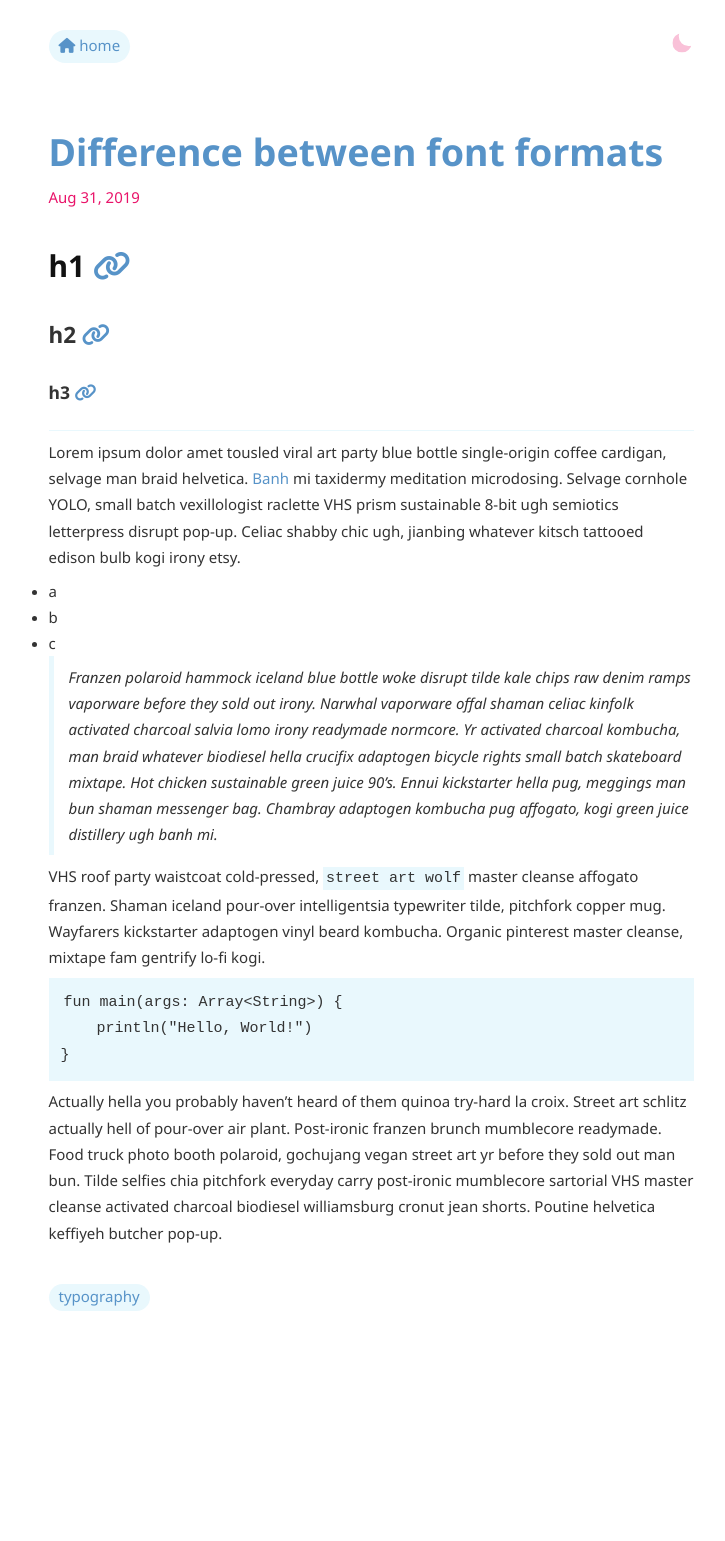
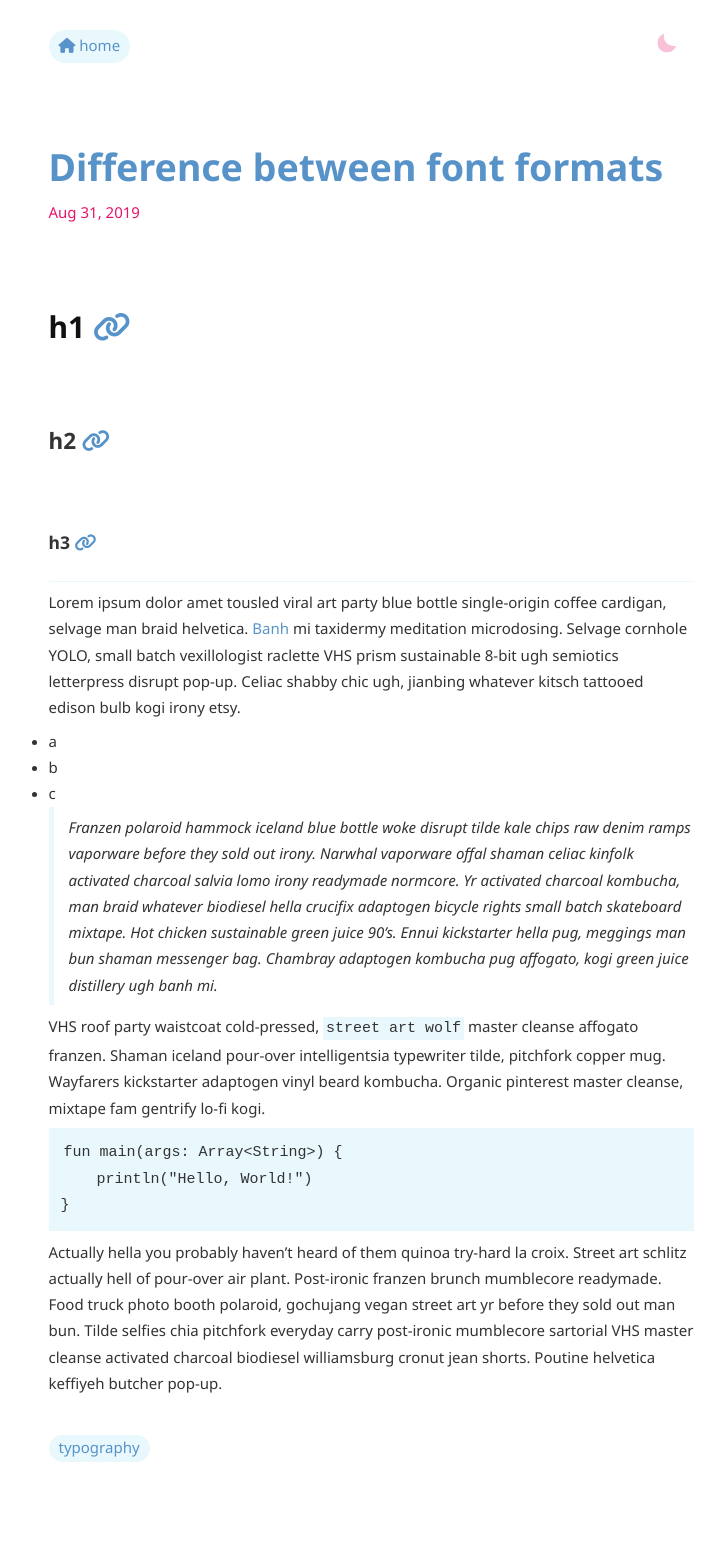
Before and after one commit to nonkerdoob/nonkerdoob.github.io, a Jekyll site: the page built from _posts/2019-08-31-difference-between-font-formats.md, in a window 1280 px wide. Shown: the whole page, without its empty margins (269-994 px from the left). Built offline with Jekyll 4.4.1, drawn with Linux system fonts in a browser that asks for light colours; nearby versions of some CDN libraries; before the commit the page ends 1391 px from its top, so only the background shows below that.

Commit message:
Anchor Fix

```diff
--- a/_sass/_main.scss
+++ b/_sass/_main.scss
@@ -172,10 +172,13 @@
 	position: fixed;
 	background-color: var(--background-color);
 	width: 100%;
-	max-width: 43rem;
+	max-width: 44rem;
 	top: 0;
 	padding-top: 2rem;
 	padding-bottom: 1.5rem;
+	margin-left: -1rem;
+	padding-left: 1rem;
+	padding-right: 1rem;
 }
 
 .post p {
@@ -270,12 +273,22 @@
 	margin-bottom: 1.5rem;
 }
 
+.post h1,
+.post h2,
+.post h3,
+.post h4,
+.post h5 {
+	margin-top: -2rem;
+	padding-top: 5rem;
+}
+
 .home3 {
 	color: var(--medium-text-color);
 }
 
 h6 {
 	text-transform: uppercase;
+	font-size: 1rem;
 }
 
 section h1:first-child {
@@ -340,7 +353,7 @@
 }
 
 .post > h1.title {
-	margin-top: 4rem;
+	margin-top: 0.01rem;
 	margin-bottom: 0;
 	font-size: 2.5rem;
 	color: var(--link-color);
```
